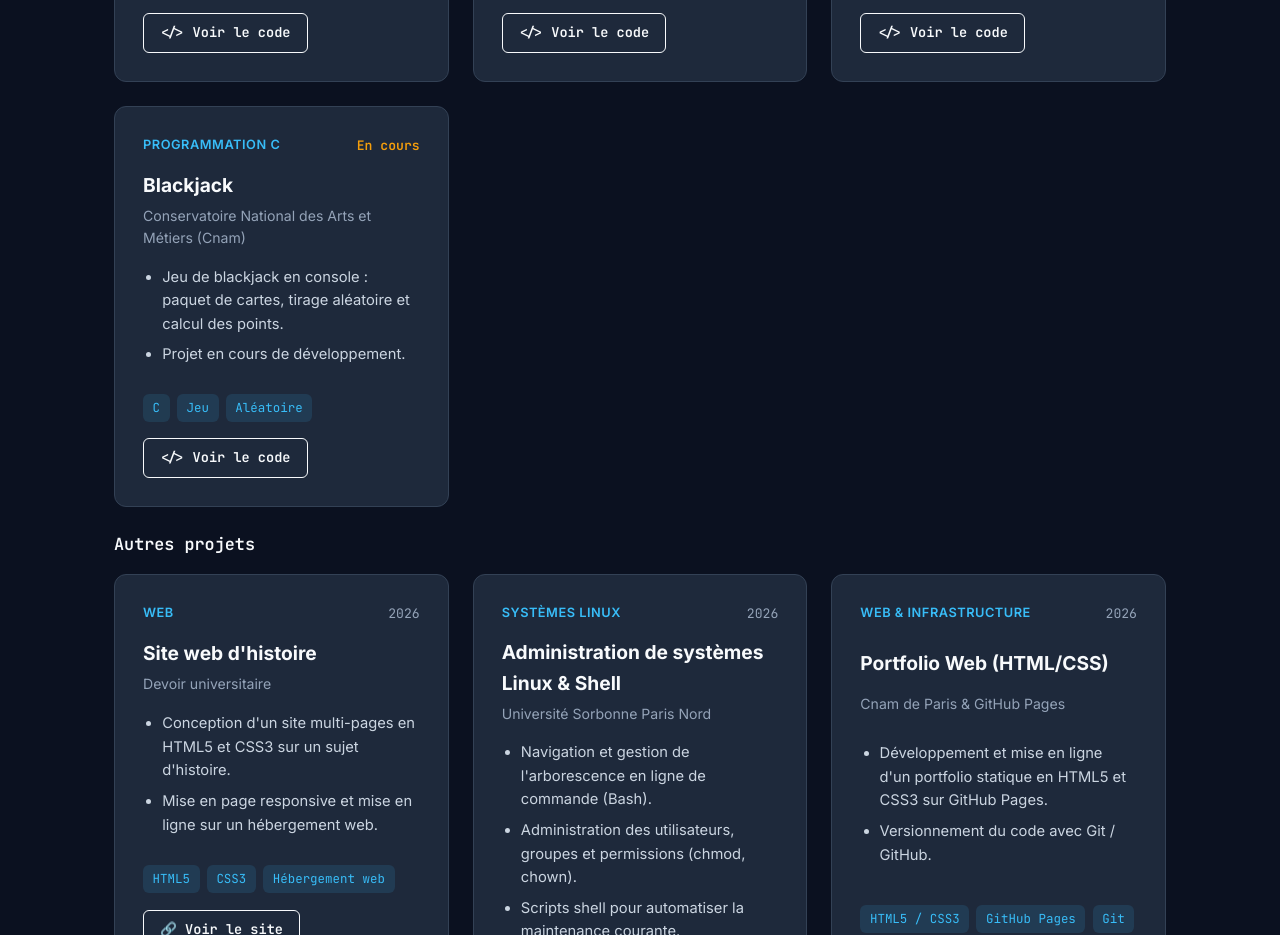
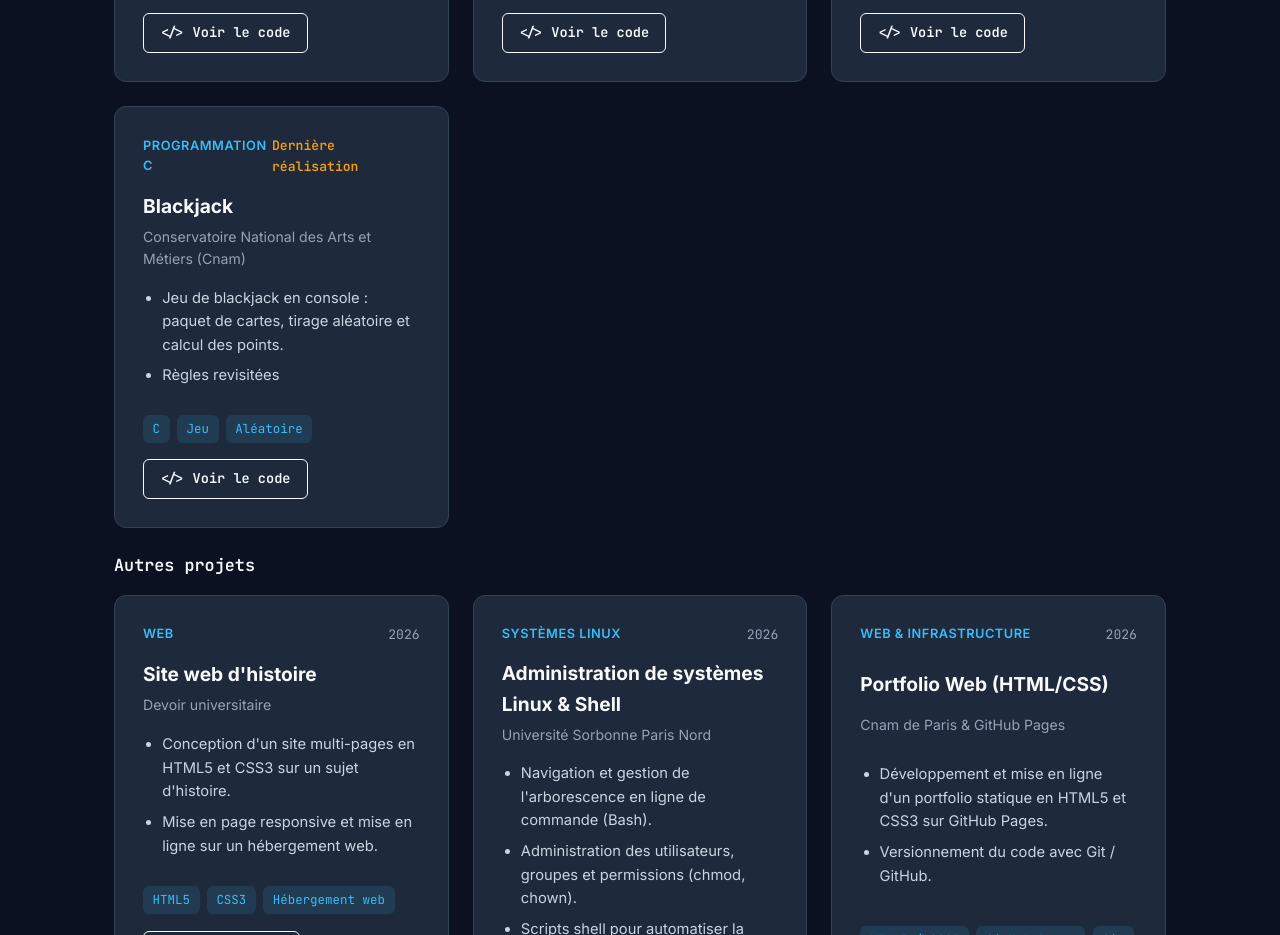
Before and after one commit to Meh-it/Portfolio-Mehdi, a plain HTML site: page index.html in a window 1280 px wide. Shown: the part 3080-4015 px from the top of the page. Drawn offline with Linux system fonts and the light colour scheme.

Commit message:
Update project status and description in index.html

```diff
--- a/index.html
+++ b/index.html
@@ -276,13 +276,13 @@
         <article class="project-card">
           <div class="project-header">
             <span class="project-tag">Programmation C</span>
-            <span class="project-year badge-encours">En cours</span>
+            <span class="project-year badge-encours">Dernière réalisation</span>
           </div>
           <h3>Blackjack</h3>
           <p class="project-place">Conservatoire National des Arts et Métiers (Cnam)</p>
           <ul>
             <li>Jeu de blackjack en console : paquet de cartes, tirage aléatoire et calcul des points.</li>
-            <li>Projet en cours de développement.</li>
+            <li>Règles revisitées</li>
           </ul>
           <div class="tags">
             <span>C</span><span>Jeu</span><span>Aléatoire</span>
```
